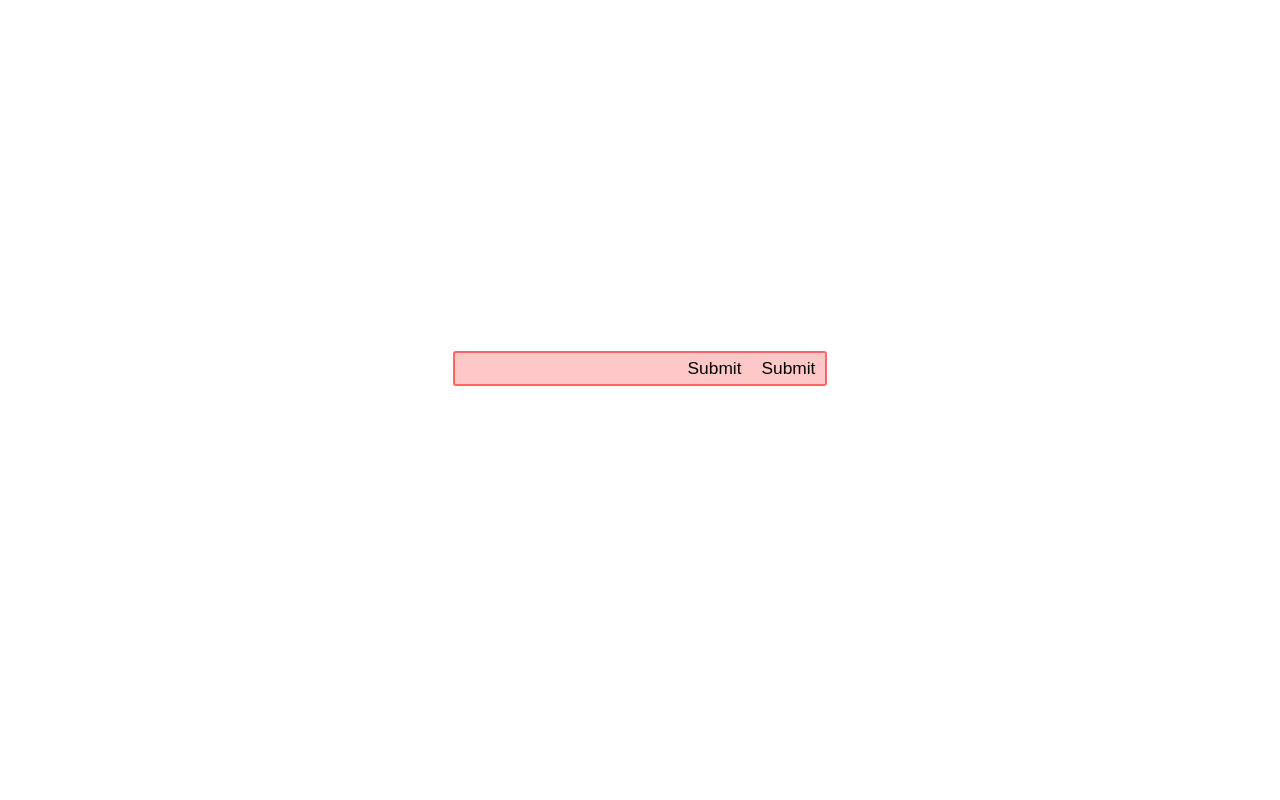
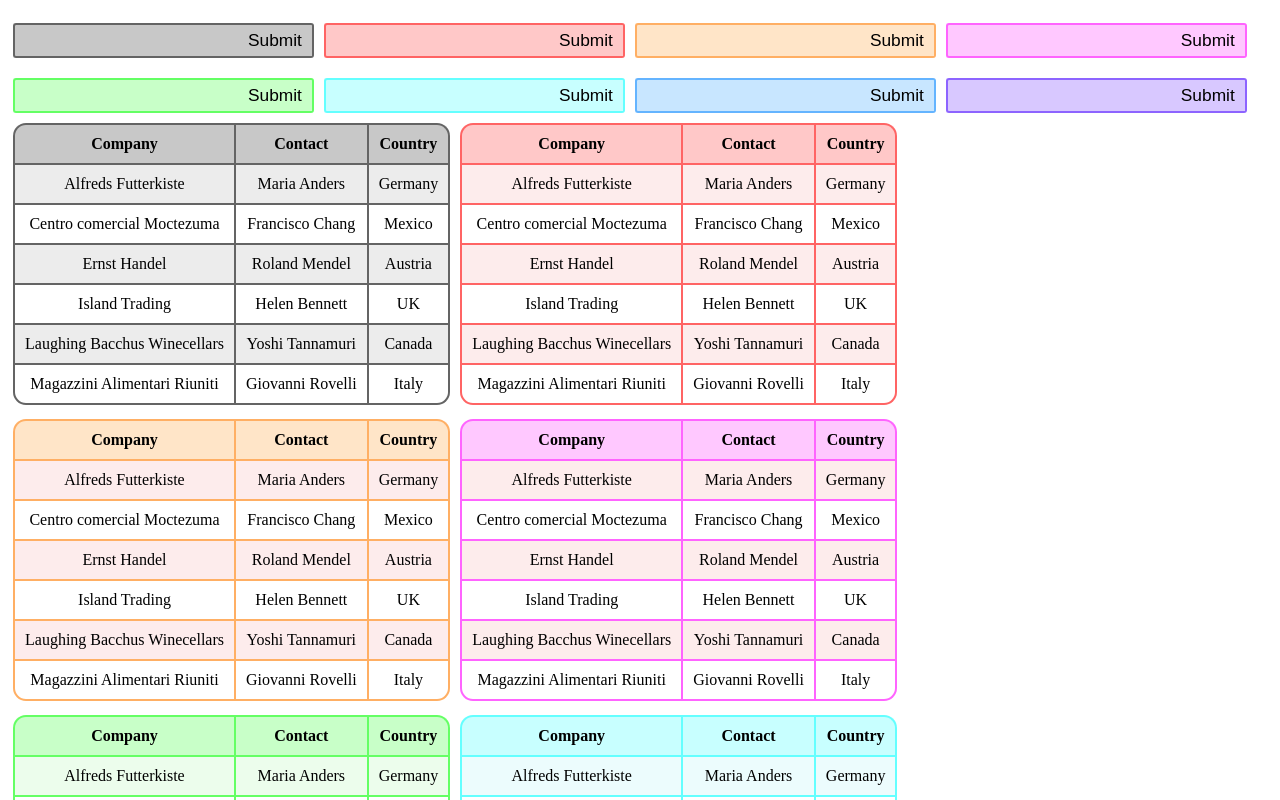
Before and after one commit to Thiago099/colorful-css, a Vue app: page / in a window 1280 px wide. Shown: the top 800 px of the page. Built offline with nearby package versions, Linux system fonts and the light colour scheme.

Commit message:
[feature] base

```diff
--- a/src/App.vue
+++ b/src/App.vue
@@ -1,103 +1,76 @@
 <script setup lang="ts">
+import './colors.css'
+import './inputs.css'
+import './table.css'
+const colors = [
+  'black',
+  'red',
+  'orange',
+  'pink',
+  'green',
+  'cyan',
+  'blue',
+  'purple',
+];
 </script>
 
 <template>
   <header>
   </header>
   <main>
-    <div class="input-group pastel-input-red">
+    <div :class="`input-group pastel-${color}`" v-for="color in colors" :key="color">
       <input type="text" class="pastel-input" />
       <input type="submit" class="pastel-button">
-      <input type="submit" class="pastel-button">
     </div>
-      <!-- <input type="text" class="pastel-input pastel-input-green" />
-      <input type="text" class="pastel-input pastel-input-blue" />
-      <input type="text" class="pastel-input pastel-input-orange" />
-      <input type="text" class="pastel-input pastel-input-pink" />
-      <input type="text" class="pastel-input pastel-input-gray" />
-      <input type="text" class="pastel-input pastel-input-cyan" /> -->
+    <br>
+    <table :class="`pastel-${color}`" v-for="color in colors" :key="color">
+      <tr>
+        <th>Company</th>
+        <th>Contact</th>
+        <th>Country</th>
+      </tr>
+      <tr>
+        <td>Alfreds Futterkiste</td>
+        <td>Maria Anders</td>
+        <td>Germany</td>
+      </tr>
+      <tr>
+        <td>Centro comercial Moctezuma</td>
+        <td>Francisco Chang</td>
+        <td>Mexico</td>
+      </tr>
+      <tr>
+        <td>Ernst Handel</td>
+        <td>Roland Mendel</td>
+        <td>Austria</td>
+      </tr>
+      <tr>
+        <td>Island Trading</td>
+        <td>Helen Bennett</td>
+        <td>UK</td>
+      </tr>
+      <tr>
+        <td>Laughing Bacchus Winecellars</td>
+        <td>Yoshi Tannamuri</td>
+        <td>Canada</td>
+      </tr>
+      <tr>
+        <td>Magazzini Alimentari Riuniti</td>
+        <td>Giovanni Rovelli</td>
+        <td>Italy</td>
+      </tr>
+    </table>
   </main>
 </template>
 
 <style>
-#app{
-  /* center */
-  display: flex;
-  align-items: center;
-  justify-content: center;
-  height: 90vh;
-}
-
-
-
-.pastel-input-default{
-  --background:rgb(255, 255, 255);
-  --border:#c2c2c2;
-}
-.pastel-input-red{
-  --background:rgb(255, 200, 200);
-  --border:rgb(255, 100, 100);
-}
-.pastel-input-green{
-  --background:rgb(200, 255, 200);
-  --border:rgb(100, 255, 100);
-}
-.pastel-input-blue{
-  --background:rgb(200, 200, 255);
-  --border:rgb(100, 100, 255);
-}
-.pastel-input-orange{
-  --background:rgb(255, 229, 200);
-  --border:rgb(255, 175, 100);
-}
-.pastel-input-pink{
-  --background:rgb(255, 200, 255);
-  --border:rgb(255, 100, 255);
-}
-.pastel-input-gray{
-  --background:rgb(200, 200, 200);
-  --border:rgb(100, 100, 100);
-}
-.pastel-input-cyan{
-  --background:rgb(200, 255, 255);
-  --border:rgb(100, 255, 255);
-}
-
-.pastel-button, .pastel-input{
-  padding: 5px;
-  padding-left: 0px;
-  padding-right: 0px;
-  border-radius: 3px;
-  background-color:var(--background) ;
-  border:2pt solid var(--border);
-  font-size: 13pt;
-  text-align : center;
-  outline-style: none;
+.input-group{
+    margin:5px;
+    display: inline-block;
 
 }
-.pastel-button{
-  cursor: pointer;
-  padding-left: 10px;
-  padding-right: 10px;
-}
-.pastel-button:hover{
-  background-color:var(--border);
-  color:var(--background);
-}
-
-
-.input-group *:first-child{
-  border-right :none;
-  border-radius: 3px 0 0 3px;
-}
-
-.input-group *:last-child{
-  border-left :none;
-  border-radius: 0 3px 3px 0;
-}
-.input-group *:not(:last-child,:first-child){
-  border-left: none;
-  border-right: none;
-  border-radius: 0 0 0 0;
+table{
+    margin:5px;
+    display: inline-block;
 }
 </style>
--- /dev/null
+++ b/src/colors.css
@@ -0,0 +1,48 @@
+
+.pastel-red{
+    --bright:rgb(253, 236, 236);
+    --medium:rgb(255, 200, 200);
+    --dark:rgb(255, 100, 100);
+}
+.pastel-green{
+    --bright: rgb(236, 253, 236);
+    --medium:rgb(200, 255, 200);
+    --dark:rgb(100, 255, 100);
+}
+.pastel-blue{
+    --bright: rgb(236, 236, 253);
+    --medium:rgb(200, 200, 255);
+    --dark:rgb(100, 100, 255);
+}
+.pastel-orange{
+    --bright: rgb(253, 236, 236);
+    --medium:rgb(255, 229, 200);
+    --dark:rgb(255, 175, 100);
+}
+.pastel-pink{
+    --bright: rgb(253, 236, 236);
+    --medium:rgb(255, 200, 255);
+    --dark:rgb(255, 100, 255);
+}
+.pastel-black{
+    --bright: rgb(236, 236, 236);
+    --medium:rgb(200, 200, 200);
+    --dark:rgb(100, 100, 100);
+}
+.pastel-cyan{
+    --bright: rgb(236, 252, 253);
+    --medium:rgb(200, 255, 255);
+    --dark:rgb(100, 255, 255);
+}
+
+.pastel-blue{
+    --bright: rgb(236, 236, 253);
+    --medium:rgb(200, 230, 255);
+    --dark:rgb(100, 180, 255);
+}
+
+.pastel-purple{
+    --bright: rgb(236, 236, 253);
+    --medium:rgb(216, 200, 255);
+    --dark:rgb(141, 100, 255);
+}
--- /dev/null
+++ b/src/inputs.css
@@ -0,0 +1,40 @@
+
+.pastel-button, .pastel-input{
+    padding: 5px;
+    padding-left: 0px;
+    padding-right: 0px;
+    border-radius: 3px;
+    background-color:var(--medium) ;
+    border:2pt solid var(--dark);
+    font-size: 13pt;
+    text-align : center;
+    outline-style: none;
+
+}
+.pastel-button{
+    cursor: pointer;
+    padding-left: 10px;
+    padding-right: 10px;
+}
+.pastel-button:hover{
+    background-color:var(--dark);
+    color:white;
+}
+
+.input-group *{
+    margin-top: 10px;
+}
+.input-group *:first-child{
+    border-right :none;
+    border-radius: 3px 0 0 3px;
+}
+
+.input-group *:last-child{
+    border-left :none;
+    border-radius: 0 3px 3px 0;
+}
+.input-group *:not(:last-child,:first-child){
+    border-left: none;
+    border-right: none;
+    border-radius: 0 0 0 0;
+}
--- /dev/null
+++ b/src/table.css
@@ -0,0 +1,53 @@
+
+/* table coloring */
+th{
+    background-color: var(--medium);
+}
+
+tr:nth-child(even){
+    background-color: var(--bright);
+}
+
+/* table shape */
+table{
+    margin:5px;
+    margin-top: 10px;
+    --radius: 13px;
+    text-align: center;
+    border-collapse:separate;
+    overflow: hidden;
+    border-spacing: 0;
+}
+
+td, th{
+    padding: 10px;
+    border: 2px solid var(--dark);
+}
+
+th, td{
+    border-bottom-width: 0;
+    border-left-width: 0;
+}
+tr:last-child td, tr:last-child td{
+    border-bottom-width: 2px;
+}
+
+th:first-child, td:first-child{
+    border-left-width: 2px;
+}
+
+tr:first-child th:first-child{
+    border-radius:var(--radius) 0 0 0;
+}
+
+tr:first-child th:last-child{
+    border-radius:0 var(--radius) 0 0;
+}
+
+tr:last-child td:first-child{
+    border-radius:0 0 0 var(--radius);
+}
+
+tr:last-child td:last-child{
+    border-radius:0 0 var(--radius) 0;
+}
```
